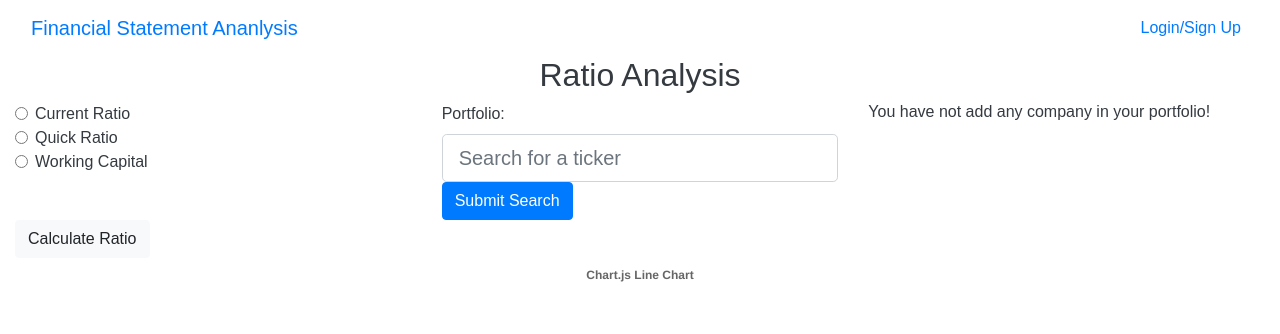
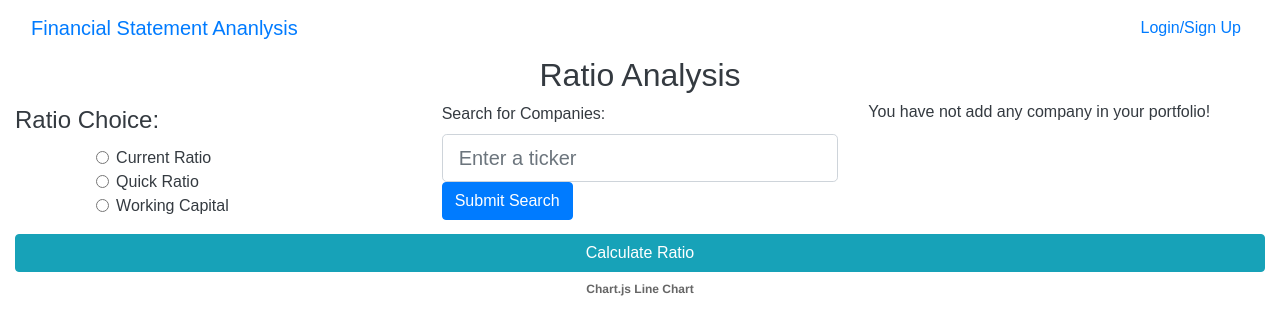
Before and after one commit to Nara1469/financial-statement-analysis, a React (Create React App) app in the folder client/: page /ratio in a window 1280 px wide. Shown: the top 334 px of the page. Built offline with nearby package versions, Linux system fonts and the light colour scheme.

Commit message:
ShowChart function

```diff
--- a/client/src/pages/PortfolioPage.js
+++ b/client/src/pages/PortfolioPage.js
@@ -177,7 +177,7 @@ const PortfolioPage = () => {
                 ? `Viewing ${userData.userPortfolio.length} saved ${userData.userPortfolio.length === 1 ? 'company' : 'companies'}:`
                 : 'You have not add any company in your portfolio!'}
             </h6>
-            <ListGroup variant="flush">
+            <ListGroup variant='flush'>
               {(userData.userPortfolio.length > 0) && (userData.userPortfolio.map((company) => (
                 <ListGroup.Item key={`list-${company.ticker}`}>
                   {company.ticker}
--- a/client/src/pages/RatioPage.js
+++ b/client/src/pages/RatioPage.js
@@ -27,7 +27,7 @@ ChartJS.register(
 );
 
 // ------------ Variables -----------
-const options = {
+let options = {
   responsive: true,
   plugins: {
     legend: {
@@ -42,7 +42,7 @@ const options = {
 
 let companyDataCollection = [];
 let datasetArray = [];
-const labels = ['2017', '2018', '2019', '2020', '2021'];
+let labels = [];
 const colorArray = ['red', 'blue', 'green', 'purple', 'orange', 'black', 'grey', 'yellow', 'pink', 'navy'];
 const ratioArray = ['Current Ratio', 'Quick Ratio', 'Working Capital'];
 
@@ -96,13 +96,15 @@ const RatioPage = () => {
   // create state to hold saved userPortfolio tickers
   // const [savedTickerIds, setSavedTickerIds] = useState(getSavedTickerIds());
   const [portfolioChoice, setPortfolioChoice] = useState([]);
-  const [ratioChoice, SetRatioChoice] = useState('Current Ratio');
+  const [ratioChoice, setRatioChoice] = useState('Current Ratio');
 
   // const [companyDataCollection, SetCompanyDataCollection] = useState([]);
 
   useEffect(() => {
-    return () => portfolioChoice.length;
-  });
+      setRatioChoice('Current Ratio');
+    },
+    [chartData],
+  );
 
   // method to search for tickers and set state on form submit
   const handleFormSubmit = async (event) => {
@@ -146,11 +148,15 @@ const RatioPage = () => {
       return false;
     }
 
+    const choice = ''
+    setRatioChoice(choice);
+
     datasetArray = [];
+    console.log(companyDataCollection);
     for (let i = 0; i < portfolioChoice.length; i++) {
       const ticker = portfolioChoice[i];
       const businessData = [];
-      const companyData = companyDataCollection.map((company) => (company.ticker === ticker));
+      const companyData = companyDataCollection.filter((company) => (company.ticker === ticker));
       console.log(companyData);
       switch (ratioChoice) {
         case 'Current Ratio': {
@@ -192,13 +198,14 @@ const RatioPage = () => {
       });
     }
     console.log(datasetArray);
+    options.plugins.title.text = 'Current Ratio';
+    labels = [...new Set (companyDataCollection.map((item) => item.calendarYear))];
 
     chartData = {
       labels,
       datasets: datasetArray,
     };
-
-    return true;
+    console.log(chartData);
   };
 
   // function to handle saving a ticker to portfolioChoice array
@@ -226,22 +233,33 @@ const RatioPage = () => {
         <h2 className='text-center'>Ratio Analysis</h2>
         <Row>
           <Col xs={12} md={4}>
-            <Form.Group className="mb-3" controlId="formBasicRadio">
-              {ratioArray.map((ratio) => (
-                <Form.Check key={`radio-${ratio}`} type="radio" label={`${ratio}`} />
+            <Form.Group className='mb-3' controlId='formRadio'>
+              <Form.Label as='legend'>
+                Ratio Choice:
+              </Form.Label>
+              <Col sm={{ span: 10, offset: 2 }}>
+              {ratioArray.map((ratio, i) => (
+                <Form.Check
+                  key={`radio-${i}`}
+                  type='radio'
+                  label={`${ratio}`}
+                  name='radio-ratio'
+                  id={`radio${i}`}
+                />
               ))}
+              </Col>
             </Form.Group>
           </Col>
           <Col xs={12} md={4}>
             <Form onSubmit={handleFormSubmit}>
-              <Form.Label>Portfolio: </Form.Label>
+              <Form.Label>Search for Companies: </Form.Label>
               <Form.Control
                 name='searchInput'
                 value={searchInput}
                 onChange={(e) => setSearchInput(e.target.value.toUpperCase())}
                 type='text'
                 size='lg'
-                placeholder='Search for a ticker'
+                placeholder='Enter a ticker'
               />
               <Button type='submit' variant='primary'>
                 Submit Search
@@ -251,8 +269,12 @@ const RatioPage = () => {
               <Card key={`choice-${searchedCompany}`} border='blue'>
                 <Card.Header>{`${searchedCompany}`}</Card.Header>
                 <Button
+                  disabled={portfolioChoice?.some((savedTicker) => savedTicker === searchedCompany)}
                   className='btn-block btn-info' type='primary'
-                  onClick={() => handleSaveTicker(searchedCompany)}> Add
+                  onClick={() => handleSaveTicker(searchedCompany)}>
+                  {portfolioChoice?.some((savedTicker) => savedTicker === searchedCompany)
+                  ? 'This company ticker has already been saved!'
+                  : 'Save this Company!'}
                 </Button>
               </Card>
             )}
@@ -263,7 +285,7 @@ const RatioPage = () => {
                 ? `Viewing ${portfolioChoice.length} saved ${portfolioChoice.length === 1 ? 'company' : 'companies'}:`
                 : 'You have not add any company in your portfolio!'}
             </h6>
-            <ListGroup variant="flush">
+            <ListGroup variant='flush'>
               {(portfolioChoice.length > 0) && (portfolioChoice.map((company) => (
                 <ListGroup.Item key={`array-${company}`}>
                   {company}
@@ -273,10 +295,10 @@ const RatioPage = () => {
             </ListGroup>
           </Col>
         </Row>
-        <Button variant='light' onClick={() => showChart()}>Calculate Ratio</Button>
-        <Col>
-          <Line options={options} data={chartData} />;
-        </Col>
+        <Button className='btn-block btn-info' type='primary' onClick={() => showChart()}>Calculate Ratio</Button>
+          <Col>
+            <Line options={options} data={chartData} />;
+          </Col>
       </Container>
     </>
   );
```
